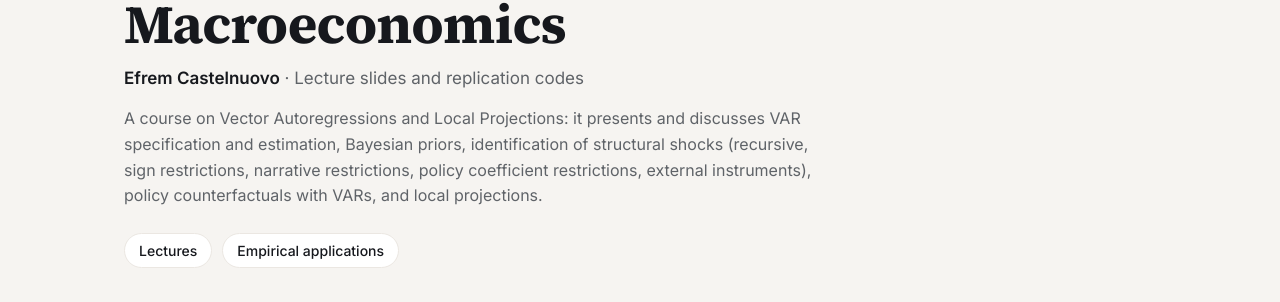
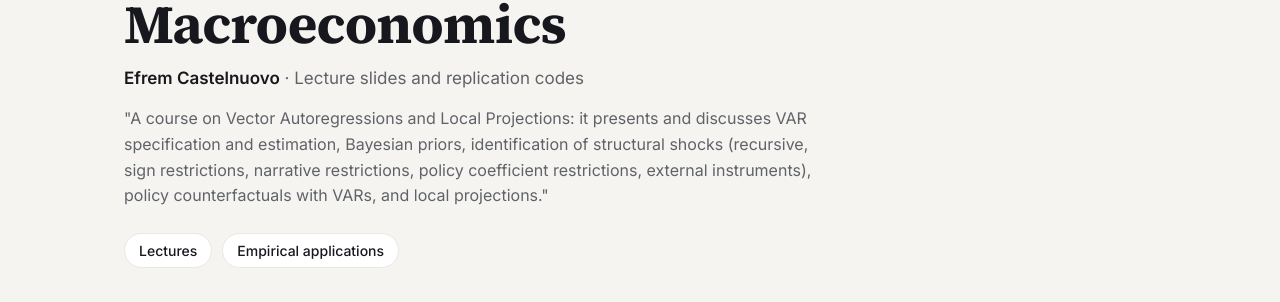
Before and after one commit to ecastelnuovo/applied-macroeconomics, a Jekyll site: the page built from index.md, in a window 1280 px wide. Shown: the part 152-454 px from the top of the page. Built offline with Jekyll 4.4.1, drawn with Linux system fonts in a browser that asks for light colours.

```diff
--- a/_layouts/default.html
+++ b/_layouts/default.html
@@ -16,9 +16,9 @@
   <div class="kicker">University of Padova · Master and PhD level</div>
   <h1>{{ site.title }}</h1>
   <div class="who"><b>Efrem Castelnuovo</b> · Lecture slides and replication codes</div>
-  <p class="intro">A course on Vector Autoregressions and Local Projections: it presents and discusses VAR specification and estimation, Bayesian priors,
+  <p class="intro">"A course on Vector Autoregressions and Local Projections: it presents and discusses VAR specification and estimation, Bayesian priors,
     identification of structural shocks (recursive, sign restrictions, narrative restrictions, policy coefficient restrictions, external instruments),
-    policy counterfactuals with VARs, and local projections.</p>
+    policy counterfactuals with VARs, and local projections."</p>
   <nav class="jump">
     <a href="#lectures">Lectures</a>
     <a href="#applications">Empirical applications</a>
```
